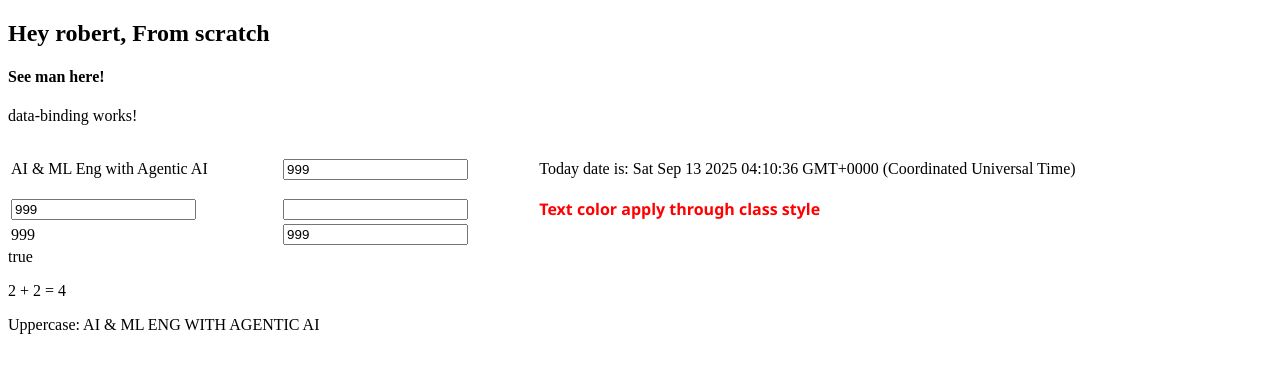
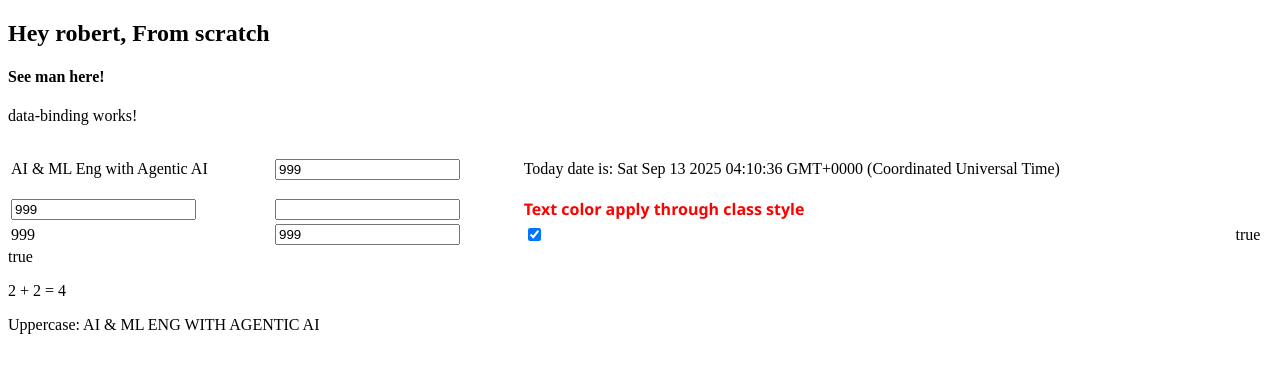
Before and after one commit to meAltf/learn_Angular, an Angular app in the folder Angular/my-first-app/: page / in a window 1280 px wide. Shown: the top 372 px of the page. Built offline with nearby package versions, Linux system fonts and the light colour scheme.

Commit message:
still two way binding not working

```diff
--- a/Angular/my-first-app/src/app/components/data-binding/data-binding.html
+++ b/Angular/my-first-app/src/app/components/data-binding/data-binding.html
@@ -31,8 +31,13 @@
             {{rollNum}}
         </td>
         <td>
-            <input type="text" [(ngModel)]="rollNum">
-
+            <input type="text" [(ngModel)]="rollNum"/>
+        </td>
+        <td>
+            <input type="checkbox" [(ngModel)]="isActive"/>
+        </td>
+        <td>
+            {{isActive}}
         </td>
     </tr>
 </table>
```
